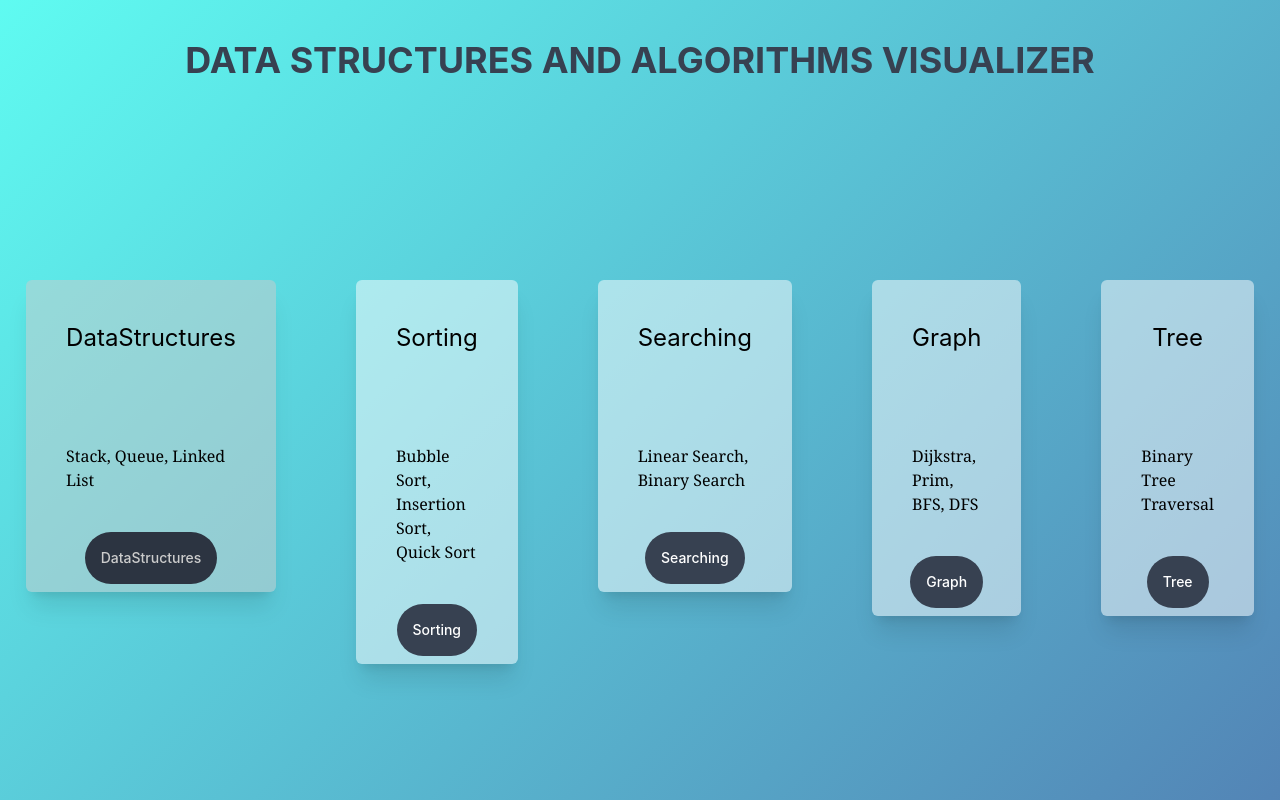
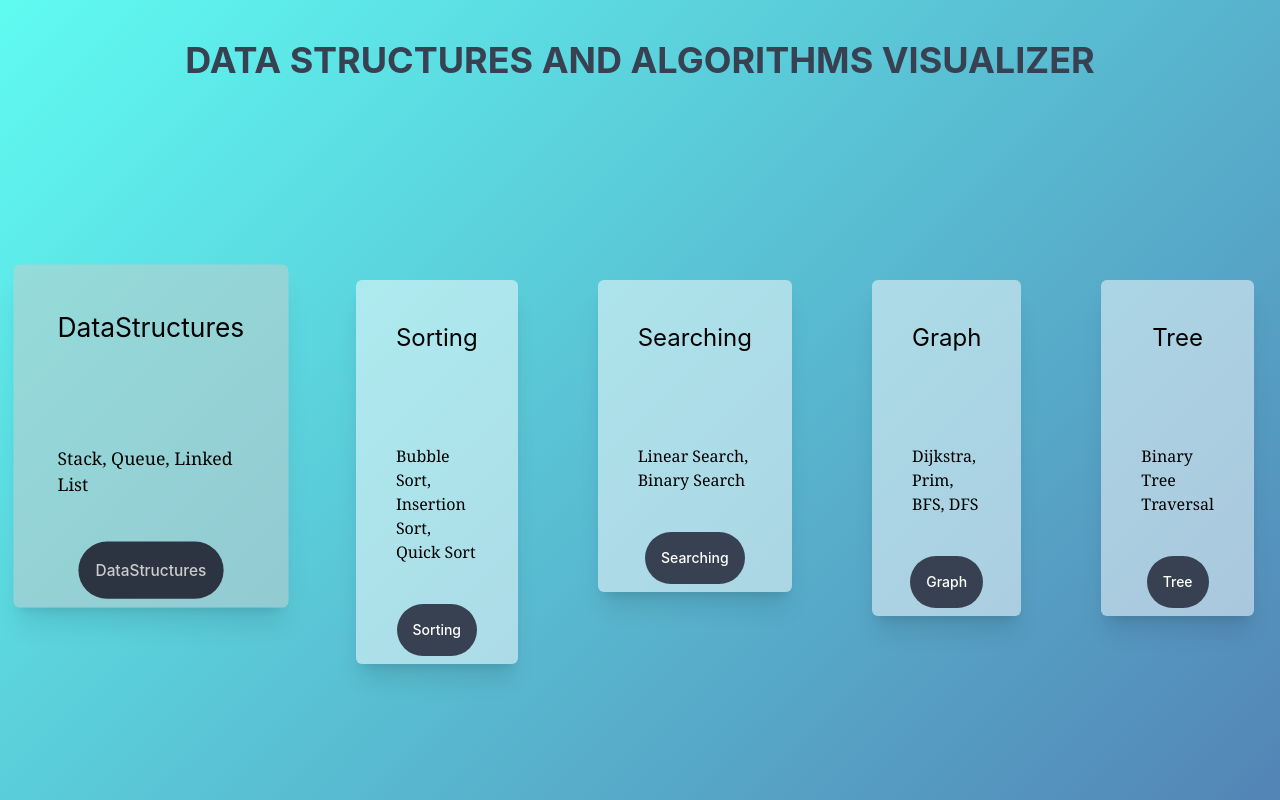
Before and after one commit to nijiyamaharjan/dsa-visualizer, a React (Create React App) app in the folder dsa-visualizer/: page /home in a window 1280 px wide. In both pictures the pointer is over the element 151 px from the left and 436 px from the top of the page. Shown: the top 800 px of the page. Built offline with nearby package versions, Linux system fonts and the light colour scheme.

Commit message:
hover effect changes

```diff
--- a/dsa-visualizer/src/components/Home.js
+++ b/dsa-visualizer/src/components/Home.js
@@ -41,7 +41,7 @@ export class Home extends Component {
         return (
             <div className="flex h-screen card-container">
                 <div className="m-10">
-                    <div className="w-full max-w-md bg-white bg-opacity-50 rounded-md shadow-xl flex flex-col items-center">
+                    <div className="w-full max-w-md bg-white bg-opacity-50 rounded-md shadow-xl flex flex-col items-center card-wrapper">
                         <h3 className="glassmorphism-title p-10">
                             {title}
                         </h3>
--- a/dsa-visualizer/src/components/home.css
+++ b/dsa-visualizer/src/components/home.css
@@ -6,7 +6,7 @@
     overflow: hidden;
   }
 
-  .glassmorphism-title {
+.glassmorphism-title {
     font-size: 1.5rem;
     margin-bottom: 0.5rem;
   }
@@ -17,6 +17,11 @@
   }
 
 
-  .card-container {
+.card-container {
     transition: filter 0.3s ease;
   }
+
+.card-wrapper:hover {
+    transform: scale(1.1);
+    transition: transform 0.3s ease;
+}
```
